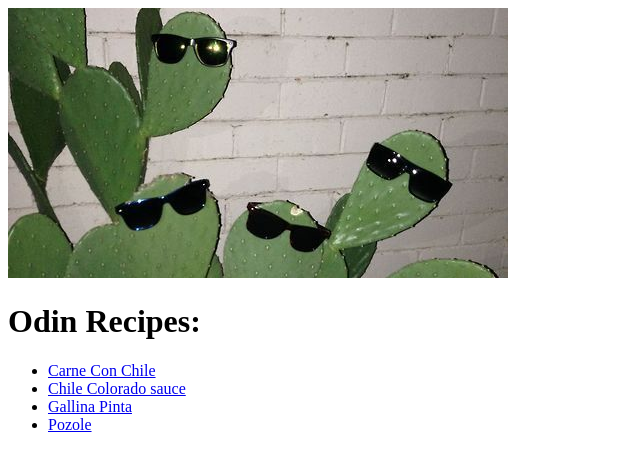
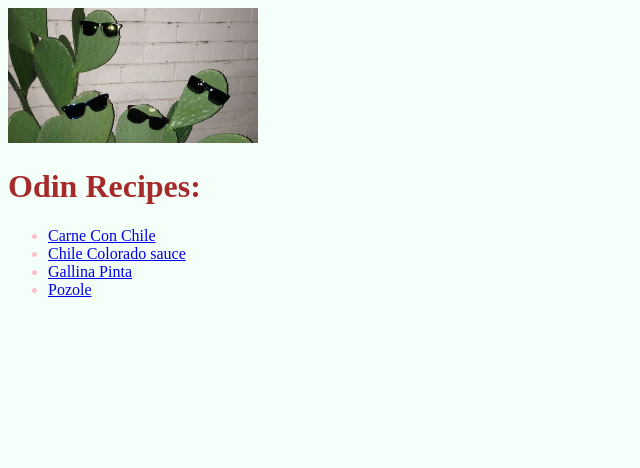
Before and after one commit to YesUSFlorido/odin-recipes, a plain HTML site: page index.html in a window 1280 px wide. Shown: the whole page, without its empty margins (0-640 px from the left). Drawn offline with Linux system fonts and the light colour scheme.

Commit message:
Assignment summary.
It does not look quite professional; yet. It needs more work.

But for now, I can work with CSS and fix those issues later.

I added a style sheet just for testing. And its link to the index.

... It's this a good commit message?

```diff
--- /dev/null
+++ b/CSS/styles.css
@@ -0,0 +1,16 @@
+body {
+    background-color: mintcream;
+}
+
+img {
+    height: auto;
+    width: 250px;
+}
+
+h1 {
+    color: brown;
+}
+
+.color {
+    color: pink;
+}
--- a/index.html
+++ b/index.html
@@ -4,13 +4,13 @@
     <head>
         <meta charset="UTF-8">
         <title>Odin Recipes</title>
+        <link rel="stylesheet" href="./CSS/styles.css"/>
     </head>
-
     <body>
         <img src="./images/nopalesbeingcoolfr.png" alt="Nopales with sunglasses cool frfr" width="500" height="270">
         <h1>Odin Recipes:</h1>
         <p></p>
-        <ul>
+        <ul class="color">
             <li><a href="./recipes/Carne-Con-Chile.html">Carne Con Chile</a></li>
             <li><a href="./recipes/Chilecoloradosauce.html">Chile Colorado sauce</a></li>
             <li><a href="./recipes/gallina_pinta.html">Gallina Pinta</a></li>
```
